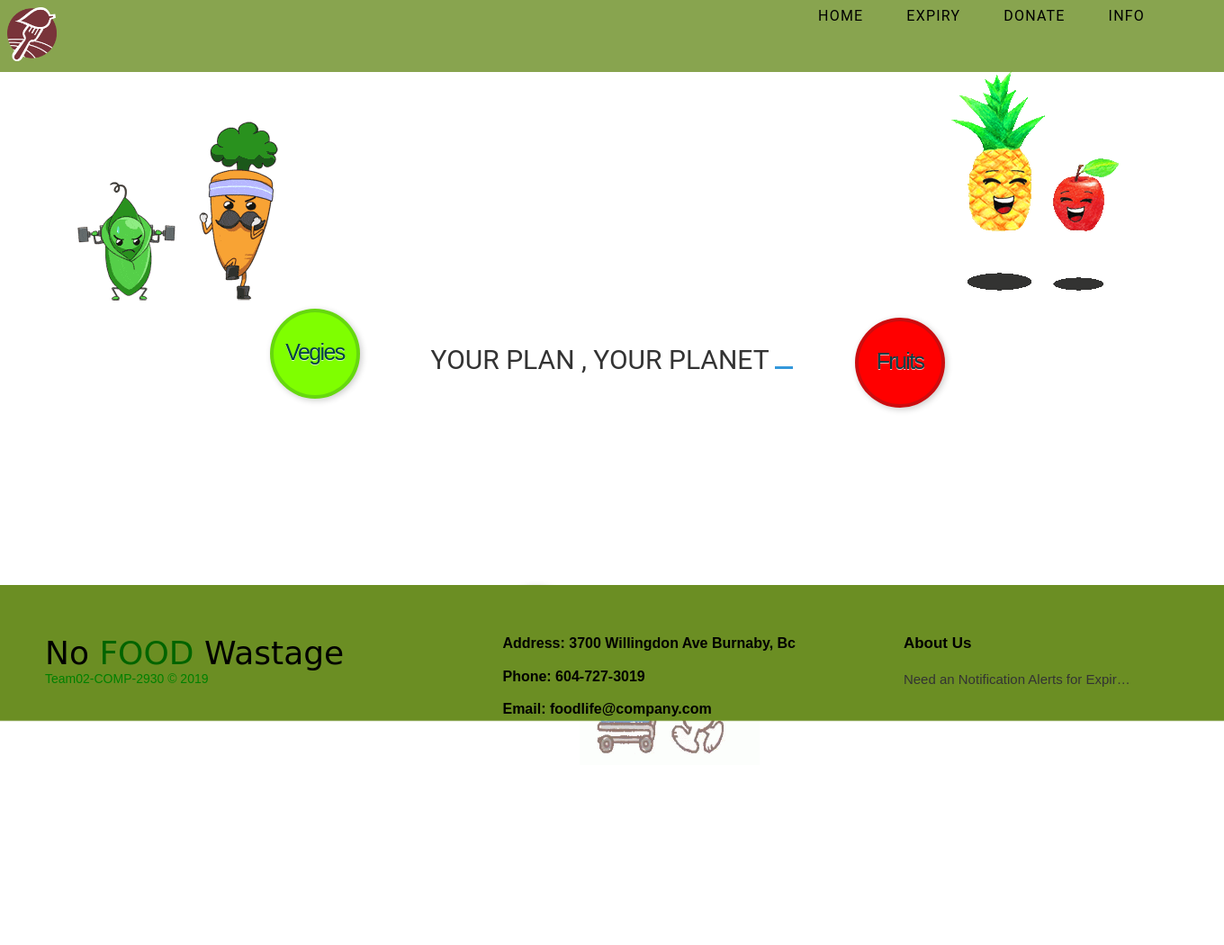
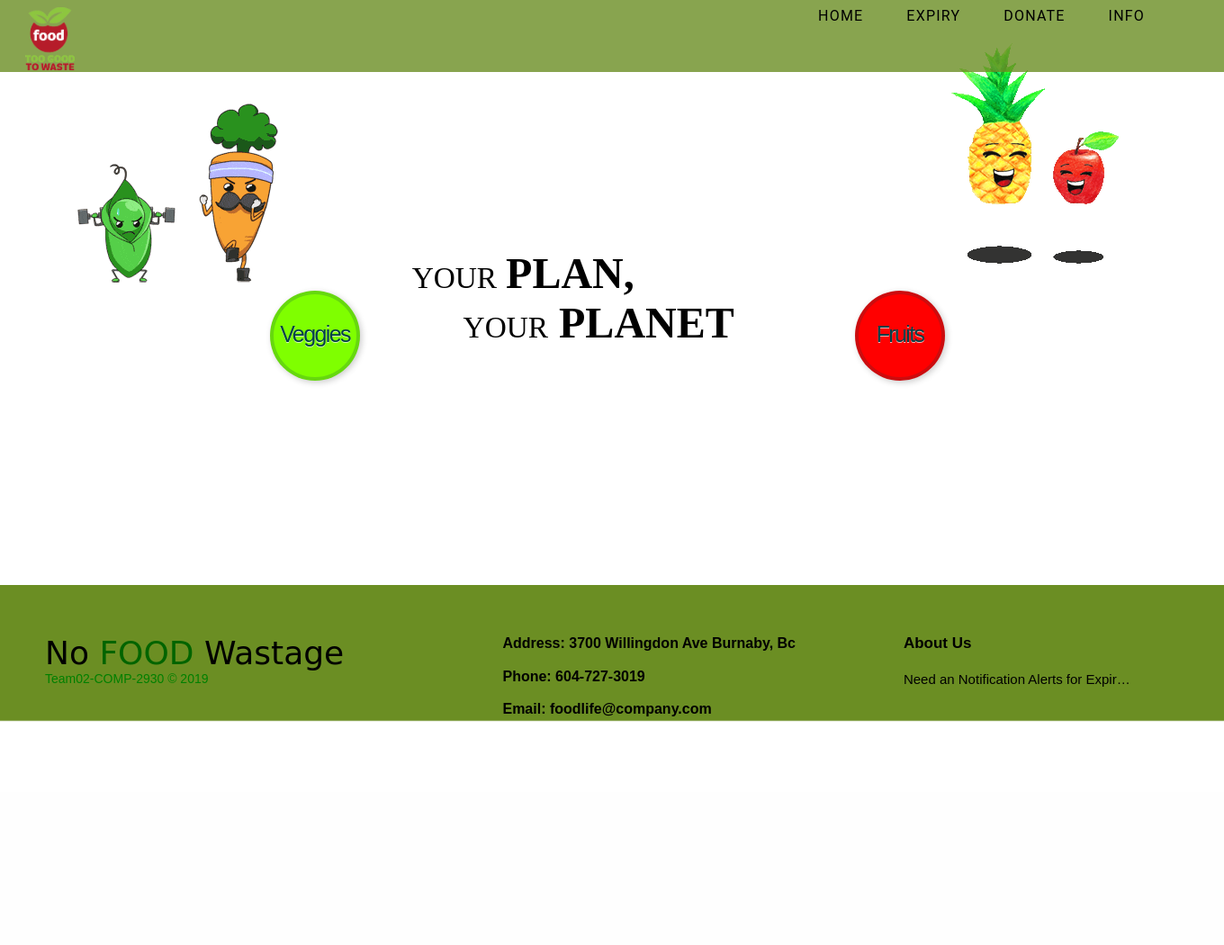
Before and after one commit to DilpreetS0hi/Team-02-COMP-2930, a PHP site: page /suggest.html in a window 1360 px wide. Shown: the whole page at 90% size. After the commit the page ends 802 px from the top, so only its background shows below. Run offline with PHP 8.4, Linux system fonts and the light colour scheme; some libraries are stand-ins or nearby versions.

Commit message:
this the mobile responsive suggestion landing page

```diff
--- a/suggest.html
+++ b/suggest.html
@@ -5,40 +5,29 @@
         <title>suggestion page</title>
         <meta name="viewport" content="width=device-width, initial-scale=1.0">
       <meta http-equiv="X-UA-Compatible" content="ie=edge">
+        <meta name="viewport" content="width=device-width,initial-scale=1,maximum-scale=1,user-scalable=no">
+<meta http-equiv="X-UA-Compatible" content="IE=edge,chrome=1">
+<meta name="HandheldFriendly" content="true">
         <script src="https://ajax.googleapis.com/ajax/libs/jquery/3.4.0/jquery.min.js"></script>
-        <link rel="stylesheet" href="homepage.css">
+        <link rel="stylesheet" href="suggestion.css">
+        <script type="text/javascript" src="https://cdn.rawgit.com/mikeflynn/egg.js/master/egg.min.js"></script>
         <script>
-       (function () {
-  var app;
 
-  $(document).ready(function () {
-    return app.init();
-  });
+var i = 0;
+var txt = 'Lorem ipsum dummy text blabla.';
+var speed = 50;
 
-  app = {
-    text: "YOUR PLAN , YOUR PLANET ",
-    index: 0,
-    chars: 0,
-    speed: 100,
-    container: ".text .content",
-    init: function () {
-      this.chars = this.text.length;
-      return this.write();
-    },
-    write: function () {
-      $(this.container).append(this.text[this.index]);
-      if (this.index < this.chars) {
-        this.index++;
-        return window.setTimeout(function () {
-          return app.write();
-        }, this.speed);
-      }
-    } };
+function typeWriter() {
+  if (i < txt.length) {
+    document.getElementById("demo").innerHTML += txt.charAt(i);
+    i++;
+    setTimeout(typeWriter, speed);
+  }
+}
+</script>
 
 
-}).call(this);
 
-        </script>
 
         <style>
 
@@ -157,7 +146,6 @@ a.yellow{
 
 
 
-
 	.round span.round {
 /*		display: block;*/
 		opacity: 0;
@@ -219,53 +207,427 @@ a.yellow{
                 margin-top: -100px;
 
             }
+
+
             @media screen and (max-width: 600px){
 
-                div{
-                    display: block;
+                #fruits{
+                    margin-left: 0px;
+                    margin-top: 0px;
                 }
             }
-@import url(https://fonts.googleapis.com/css?family=Roboto);
+body, html {
 
-body {
-  font-family: 'Roboto';
-  color: #333;
+    font-family: 'Oxygen Mono', monospace;
+  color: #000;
 }
 
-.text {
-  width: 100%;
+#text2 {
   text-align: center;
-  height: 50px;
-  line-height: 50px;
-  font-size: 30px;
-  position: absolute;
-  top: 0;
-  bottom: 0;
-    margin: auto;}
-  .content {
-    display: inline;
+  text-transform: uppercase;
+  letter-spacing: 1pt;
+  font-size: 30pt;
+  margin-bottom: 15px;
+}
+
+#text1 {
+  text-align: center;
+
+  margin: 0;
+  text-transform: lowercase;
+  font-size: 10pt;
+  font-weight: 900;
+  width: 50%;
+  display: none;
+}
+
+#table {
+	display: table;
+	width: 100%;
+	height: 100%;
+  background-color: #ffffff;
+}
+
+#centeralign {
+
+	vertical-align: middle;
+}
+            .css-typing{
+                margin-left: 32%;
+                margin-top: -15%;
+            }
+
+            .css-typing p {
+  border-right: .15em solid white;
+  font-family: "Times New Roman";
+  font-size: 40px;
+  white-space: nowrap;
+  overflow: hidden;
+
+
+
+}
+.css-typing p:nth-child(1) {
+  width: 7.3em;
+  -webkit-animation: type 2s steps(40, end);
+  animation: type 2s steps(40, end);
+  -webkit-animation-fill-mode: forwards;
+  animation-fill-mode: forwards;
+}
+
+.css-typing p:nth-child(2) {
+  width: 11.5em;
+  opacity: 0;
+  -webkit-animation: type2 2s steps(40, end);
+  animation: type2 2s steps(40, end);
+  -webkit-animation-delay: 2s;
+  animation-delay: 2s;
+  -webkit-animation-fill-mode: forwards;
+  animation-fill-mode: forwards;
+}
+
+.css-typing p:nth-child(3) {
+
+          margin-left: -45%;
+    font-size: 25px;
+  opacity: 0;
+  -webkit-animation: type3 5s steps(0, end), blink .5s step-end infinite alternate;
+  animation: type3 5s steps(20, end), blink .5s step-end infinite alternate;
+  -webkit-animation-delay: 1s;
+  animation-delay: 1s;
+  -webkit-animation-fill-mode: forwards;
+  animation-fill-mode: forwards;
+}
+
+
+@keyframes type {
+  0% {
+    width: 0;
   }
-  .dash {
-    display: inline-block;
-    height: 3px;
-    width: 20px;
-    background-color: #3498db;
-    animation: blink .5s infinite linear;
+  99.9% {
+    border-right: .15em solid WHITE;
+  }
+  100% {
+    border: none;
   }
 }
 
-@keyframes blink {
+@-webkit-keyframes type {
   0% {
+    width: 0;
+  }
+  99.9% {
+    border-right: .15em solid white;
+  }
+  100% {
+    border: none;
+  }
+}
+
+@keyframes type2 {
+  0% {
+    width: 0;
+  }
+  1% {
     opacity: 1;
   }
-  99% {
-    opacity: 0;
+  99.9% {
+    border-right: .15em solid white;
+  }
+  100% {
+    opacity: 1;
+    border: none;
+  }
+}
+
+@-webkit-keyframes type2 {
+  0% {
+    width: 0;
+  }
+  1% {
+    opacity: 1;
+  }
+  99.9% {
+    border-right: .15em solid white;
+  }
+  100% {
+    opacity: 1;
+    border: none;
+  }
+}
+
+@keyframes type3 {
+  0% {
+    width: 0;
+  }
+  1% {
+    opacity: 1;
   }
   100% {
     opacity: 1;
   }
 }
+
+@-webkit-keyframes type3 {
+  0% {
+    width: 0;
+  }
+  1% {
+    opacity: 1;
+  }
+  100% {
+    opacity: 1;
+  }
+}
+
+@keyframes blink {
+  50% {
+    border-color: transparent;
+  }
+}
+@-webkit-keyframes blink {
+  50% {
+    border-color: tranparent;
+  }
+}
+            footer{
+                margin-top: 200px;
+            }
+
+
+            #main-content{
+/*                position: fixed;*/
+                margin-top: -20px;
+            }
+
+
+
+            @media screen and (max-width: 840px){
+
+                 #main-content{
+                position: fixed;
+                margin-top: -127px;
+            }
+
+                #img1{width: 200PX;
+                margin-top: 75px;
+                }
+
+                #img2{
+                    width: 195px;
+    height: 195px;
+    margin-top: 154px;
+                }
+
+                #text{
+                    height: 30px;
+                }
+
+                 small{
+                    font-size: 25px;
+                }
+                big{
+                    font-size: 30px;
+                }
+
+                #z{
+                        margin-left: -1px;
+    margin-top: -13px;
+                }
+
+                #y{
+                    margin-left: 31px;
+                }
+
+            #vegies{
+                margin-left: -90px;
+
+            }
+
+                #fruits{
+                margin-left: 550px;
+            }
+            a.green{
+                margin-left: 270px;
+                margin-top: -20px;
+                    height: 96px;
+    width: 96px;
+            }
+            a.red{
+                margin-left: 120px;
+                height: 96px;
+    width: 96px;
+    margin-top: -10px;
+            }
+
+            .css-typing {
+        margin-left: 26%;
+    margin-top: -21%;
+}
+                .css-typing p:nth-child(2){
+                    margin-left: 40px;}
+
+                .css-typing p:nth-child(3) {
+                    margin-left: -35%;}
+            }
+
+            @media screen and (max-width: 480px){
+                p#y{
+                    margin-left: -26px;
+                }
+                p#z{
+                    margin-left: -78px;
+                }
+
+                a.round.red{
+                        margin-top: -90px;
+    height: 68px;
+    width: 69px;
+    margin-left: -152px;
+                }
+
+                a.round.green{
+                        height: 68px;
+    width: 69px;
+                }
+
+
+                #fruits{
+                   margin-top: 42px;
+    margin-left: 429px;
+                }
+
+            #img1{
+                height: 150px;
+                width: 150px;
+                margin-left: -50px
+            }
+            .round{
+                width: 70px;
+                height: 71px;
+                padding-top: 20px;
+                font-size: 19px;
+            }
+                a.green{
+                    margin-top: -85px;
+                }
+
+                a.red{
+                        margin-left: 250px;
+    margin-top: -95px;
+                    height: 60px;
+                    width: 60px;
+                }
+
+                .css-typing{
+                       margin-top: -290px;
+    margin-left: 50px;
+
+                }
+                small{
+                    font-size: 10px;
+                }
+                big{
+                    font-size: 15px;
+                }
+                #text{
+                    height: 20px;
+                }
+                #x{
+                    font-size: 20px;
+                    margin-top: -23px;
+                    margin-left: -27px;
+                }
+                #y{
+                    margin-top: 25px;
+                    margin-left: 40px;
+                }
+                #z{
+                    margin-top: -30px;
+                    margin-left: -19px;
+                }
+                #img2{
+                    height: 150px;
+                width: 150px;
+                    margin-left: 330px;
+    margin-top: 80px;
+                }
+            }
+
+             @media screen and (max-width: 600px){
+
+
+                 #main-content{
+                         margin-top: -44px;
+                 }
+
+                 #img1{
+                     width: 150px;
+                     margin-left: -44px;
+                     margin-top: 8px;
+                 }
+                 #img2{
+                   width: 150px;
+    margin-left: -140px;
+    margin-top: -65px;
+
+                 }
+                 a.red{
+                            margin-top: -108px;
+    margin-left: -189px;
+    width: 89px;
+    height: 89px;
+                 }
+                 a.green{
+                     margin-top: -107px;
+                 width: 89px;
+                 height: 89px;
+                 }
+
+                  .round{
+                width: 80px;
+                height: 80px;
+/*                padding-top: 25px;*/
+                      font-size: 19px;
+                 }
+
+                  small{
+                    font-size: 15px;
+                }
+                big{
+                    font-size: 20px;
+                }
+                #text{
+                    height: 15 px;
+                }
+
+                 #x{
+                     font-size: 20px;
+                    margin-left: -131px;
+    margin-top: -19px;
+                 }
+                 .css-typing{
+                     margin-top: -292px;
+    margin-left: 125px;
+
+                 }
+
+                 #z{
+                     margin-top: -26px;
+    margin-left: -33px              }
+
+                 #y{
+                     margin-top: 15px;
+    margin-left: 27px;
+                 }
+
+                 #fruits{
+                     height: 100px;
+                     width: 100px;
+                 }
+                 }
         </style>
+
 
 
     </head>
@@ -282,7 +644,7 @@ body {
                   </label>
                   <div class="logo">
                         <a href="#">
-                            <img src="icon3.png" alt="logo" height="60px" bottom="10px"/>
+                            <img src="Too-Good-to-Waste-Logo.gif" alt="logo" height="70px" bottom="10px" style="margin-left:20px;" />
                             <div id="logotext"></div>
                       </a>
                   </div>
@@ -297,23 +659,24 @@ body {
                   </div>
             </nav>
       </div>
+       <div id="main-content">
         <div id="vegies">
-<img src="vegetables.gif" id="img1" alt="vegies"> <div class="li"><a href="#" class="round green">Vegies<span class="round">this is if you want to know about veggies.</span></a></div></div>
+<img src="vegetables.gif" id="img1" alt="vegies"> <div class="li"><a href="#" class="round green">Veggies<span class="round">this is if you want to know about veggies.</span></a></div></div>
+
+<div class="css-typing">
+  <p id="y"><small><span id="span1">
+YOUR</span></small> <big><b> PLAN,</b></big></p>
+    <p id="z"><small>YOUR</small><big> <b>PLANET</b></big></p>
+    <p id="x"><br>Say <b>NO</b> to <b>FOOD WASTAGE</b> by <br>using leftovers to make something useful. </p>
+
+</div>
+
+        <div id="fruits"><img src="fruit.gif" id="img2" alt="fruits" ><div class="li"><a href="#" class="round red">Fruits<span class="round">this is if you want to know about fruits.</span></a></div></div>
+
+           </div>
 
 
-        <div id="fruits"><img src="fruit.gif" id="img2" alt="fruits" ><div class="li"><a href="#" class="round red">Fruits<span class="round">this is if you want to know about veggies.</span></a></div></div>
-   <div class='text'>
-  <div class='content'></div>
-  <div class='dash'></div>
-</div>
-
-        <div id="others"><div class="li"><a href="#" class="round yellow">others<span class="round">Others include items like bread etc.</span></a></div>
-        <img src="others.gif" id="img3" alt="others"></div>
-
-
-
-
-     <footer class="footer-distributed" id="contact">
+     <footer class="footer-distributed" id="contact" >
     	<div class="footer-left">
             <h1><span>No</span> FOOD <span>Wastage</span></h1>
 				<p class="footer-company-name">Team02-COMP-2930 &copy; 2019</p>
--- a/suggestion.css
+++ b/suggestion.css
@@ -25,14 +27,61 @@ body {
       background-position: center;
       background-size: cover;
 }
+*/
 
+
+.slideshow-container {
+      top:0px;
+    z-index: -1;
+    margin-top: 80px;
+      padding: 0;
+      width: 100%;
+      height: 100%;
+    background-position: center;
+      background-size: cover;
+  position: absolute;
+  margin: auto;
+}
+.mySlides {display: none;
+height: 100%;
+overflow: hidden;}
+.fade {
+  -webkit-animation-name: fade;
+  -webkit-animation-duration: 1.5s;
+  animation-name: fade;
+  animation-duration: 1.5s;
+}
+@-webkit-keyframes fade {
+  from {opacity: .4}
+  to {opacity: 1}
+}
+
+@keyframes fade {
+  from {opacity: .4}
+  to {opacity: 1}
+}
+
+
+#filler{
+    height: 200vf;
+}
+#filler-para{
+    height: 10%;
+}
+form{
+    background: rgb(255,255,255,0.65);
+}
+.firebaseui-container{
+    background: rgb(50, 205, 50, 0.65) !important;
+}
 #container{
-    background: rgb(107,142,35,0.73);
+    background-color: rgb(107,142,35,0.8);
     width: 100%;
     height: 80px;
     top: 0px;
     left: 0px;
     position: fixed;
+    z-index: 999;
 }
 #logotext{
     position: fixed;
```
Also changed, not shown: other parts of suggestion.css (+34 -9 lines).
